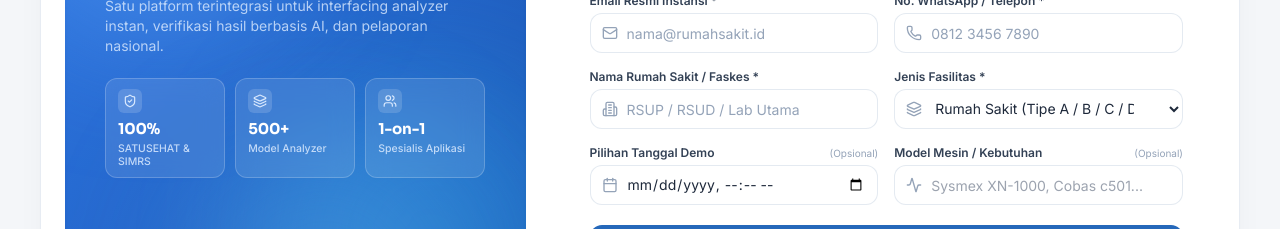
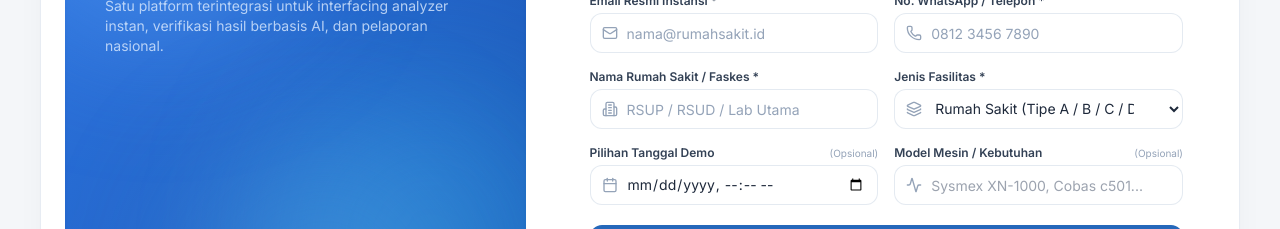
Before and after one commit to TBTBAgency/WebsiteDiagnova, a Next.js app: page /request-demo in a window 1280 px wide. Shown: the part 424-653 px from the top of the page. Built offline with nearby package versions, Linux system fonts and the light colour scheme; no server answers.

Commit message:
chore(request-demo): remove 3-column metric cards from left banner

```diff
--- a/app/(marketing)/request-demo/page.tsx
+++ b/app/(marketing)/request-demo/page.tsx
@@ -613,42 +613,6 @@ export default function RequestDemoPage() {
                     ? "Satu platform terintegrasi untuk interfacing analyzer instan, verifikasi hasil berbasis AI, dan pelaporan nasional."
                     : "An all-in-one platform for analyzer interfacing, AI auto-verification, and seamless healthcare integration."}
                 </p>
-
-                {/* Value Metric Highlights: Compact 3-Column Bento Cards */}
-                <div className="grid grid-cols-3 gap-2 sm:gap-2.5 pt-2">
-                  {/* Metric 1: SATUSEHAT */}
-                  <div className="rounded-xl bg-white/[0.10] hover:bg-white/[0.15] border border-white/20 backdrop-blur-md px-2.5 py-2 sm:px-3 sm:py-2.5 transition-all duration-200 group shadow-xs">
-                    <span className="flex h-6 w-6 items-center justify-center rounded-md bg-white/15 text-blue-100 mb-1.5 group-hover:scale-105 transition-transform">
-                      <ShieldCheck className="h-3.5 w-3.5" />
-                    </span>
-                    <div className="font-display text-sm sm:text-[15px] font-bold text-white tracking-tight leading-snug">100%</div>
-                    <div className="text-[10px] sm:text-[10.5px] font-medium text-blue-100/85 leading-tight mt-0.5">
-                      {language === "ID" ? "SATUSEHAT & SIMRS" : "SATUSEHAT & HIS"}
-                    </div>
-                  </div>
-
-                  {/* Metric 2: 500+ Analyzers */}
-                  <div className="rounded-xl bg-white/[0.10] hover:bg-white/[0.15] border border-white/20 backdrop-blur-md px-2.5 py-2 sm:px-3 sm:py-2.5 transition-all duration-200 group shadow-xs">
-                    <span className="flex h-6 w-6 items-center justify-center rounded-md bg-white/15 text-blue-100 mb-1.5 group-hover:scale-105 transition-transform">
-                      <Layers className="h-3.5 w-3.5" />
-                    </span>
-                    <div className="font-display text-sm sm:text-[15px] font-bold text-white tracking-tight leading-snug">500+</div>
-                    <div className="text-[10px] sm:text-[10.5px] font-medium text-blue-100/85 leading-tight mt-0.5">
-                      {language === "ID" ? "Model Analyzer" : "Clinical Analyzers"}
-                    </div>
-                  </div>
-
-                  {/* Metric 3: Specialist Support */}
-                  <div className="rounded-xl bg-white/[0.10] hover:bg-white/[0.15] border border-white/20 backdrop-blur-md px-2.5 py-2 sm:px-3 sm:py-2.5 transition-all duration-200 group shadow-xs">
-                    <span className="flex h-6 w-6 items-center justify-center rounded-md bg-white/15 text-blue-100 mb-1.5 group-hover:scale-105 transition-transform">
-                      <Users className="h-3.5 w-3.5" />
-                    </span>
-                    <div className="font-display text-sm sm:text-[15px] font-bold text-white tracking-tight leading-snug">1-on-1</div>
-                    <div className="text-[10px] sm:text-[10.5px] font-medium text-blue-100/85 leading-tight mt-0.5">
-                      {language === "ID" ? "Spesialis Aplikasi" : "Specialist Support"}
-                    </div>
-                  </div>
-                </div>
               </div>
 
               {/* Bottom Content: Infinite Trust Marquee with Logoipsum Logos */}
```
